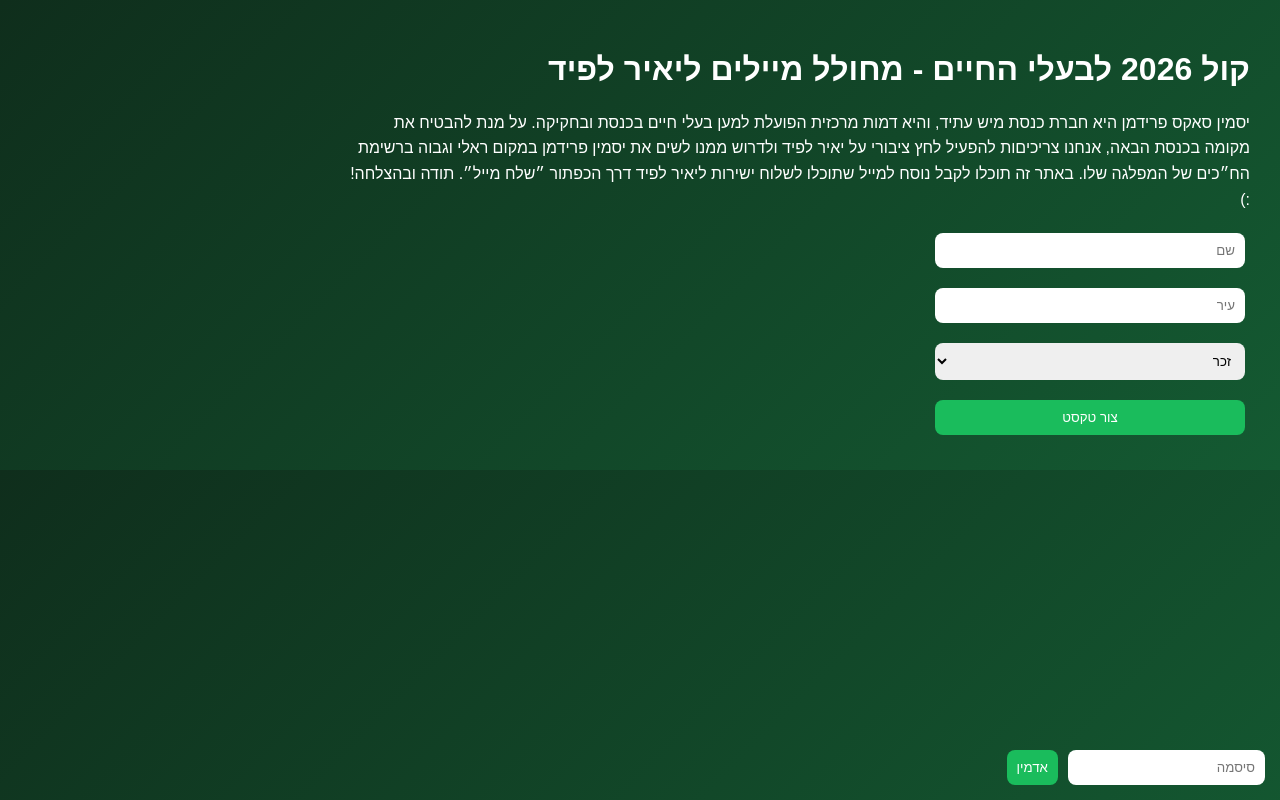
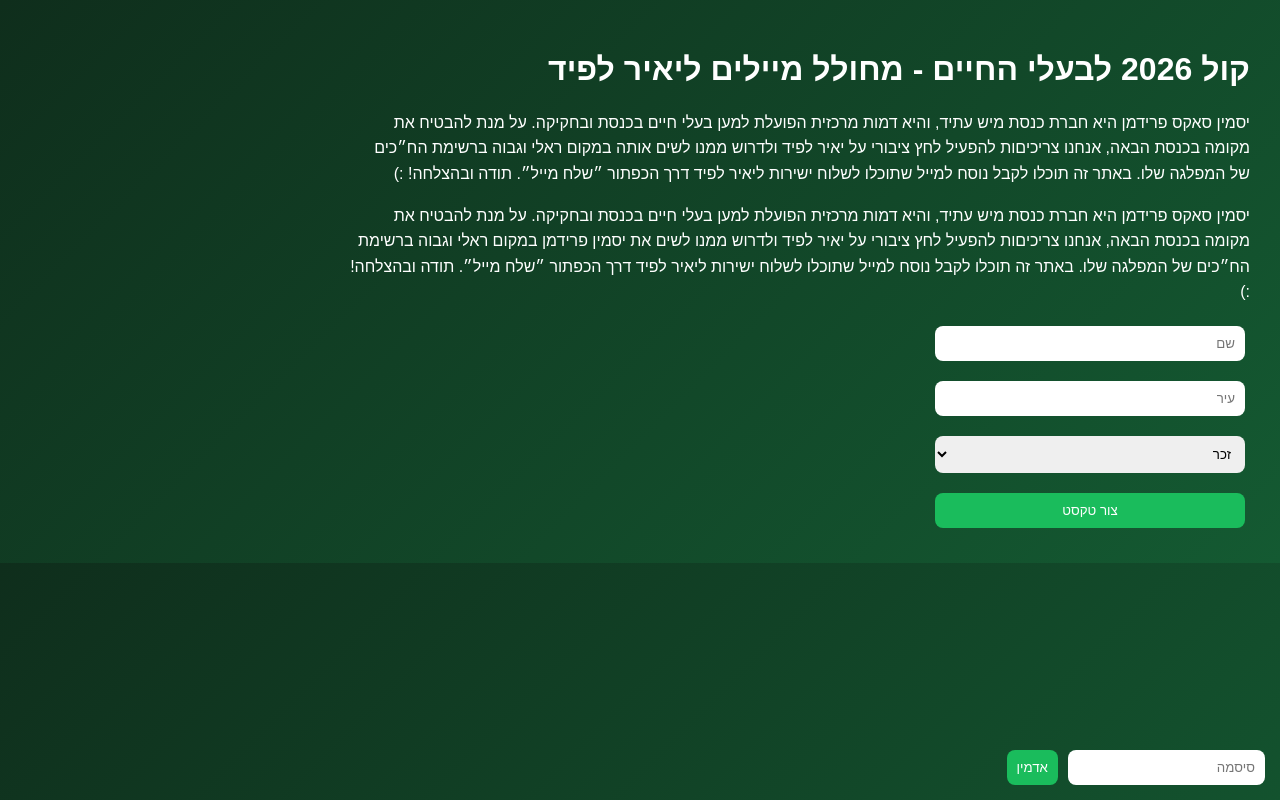
Before and after one commit to omershapiraadvocate/jasmin-email-generator, a Next.js app: page / in a window 1280 px wide. Built offline with nearby package versions, Linux system fonts and the light colour scheme.

Commit message:
update site

```diff
--- a/app/page.tsx
+++ b/app/page.tsx
@@ -12,7 +12,7 @@
   const [result, setResult] = useState("");
   const [password, setPassword] = useState("");
 
-  const email = "yairlapid@knesset.gov.il";
+  const email = "ylapid@knesset.gov.il";
 
   function resolveGender(g: Gender): "male" | "female" {
     if (g === "male") return "male";
@@ -97,7 +97,11 @@
 
       <h1>קול 2026 לבעלי החיים - מחולל מיילים ליאיר לפיד</h1>
 
-      {/* 🟢 תת כותרת יחידה בלבד */}
+      <p style={{ maxWidth: 900, lineHeight: 1.6 }}>
+        יסמין סאקס פרידמן היא חברת כנסת מיש עתיד, והיא דמות מרכזית הפועלת למען בעלי חיים בכנסת ובחקיקה. על מנת להבטיח את מקומה בכנסת הבאה, אנחנו צריכיםות להפעיל לחץ ציבורי על יאיר לפיד ולדרוש ממנו לשים אותה במקום ראלי וגבוה ברשימת הח״כים של המפלגה שלו. באתר זה תוכלו לקבל נוסח למייל שתוכלו לשלוח ישירות ליאיר לפיד דרך הכפתור ״שלח מייל״. תודה ובהצלחה! :)
+      </p>
+
+      {/* תת כותרת */}
       <p style={{ maxWidth: 900, lineHeight: 1.6 }}>
         יסמין סאקס פרידמן היא חברת כנסת מיש עתיד, והיא דמות מרכזית הפועלת למען בעלי חיים בכנסת ובחקיקה. על מנת להבטיח את מקומה בכנסת הבאה, אנחנו צריכיםות להפעיל לחץ ציבורי על יאיר לפיד ולדרוש ממנו לשים את יסמין פרידמן במקום ראלי וגבוה ברשימת הח״כים של המפלגה שלו. באתר זה תוכלו לקבל נוסח למייל שתוכלו לשלוח ישירות ליאיר לפיד דרך הכפתור ״שלח מייל״. תודה ובהצלחה! :)
       </p>
@@ -118,8 +122,14 @@
       {result && (
         <div style={{ marginTop: 20, whiteSpace: "pre-wrap" }}>
           {result}
+
           <br />
+
           <button onClick={sendEmail}>שלח מייל</button>
+
+          <div style={{ marginTop: 10, fontSize: 12, opacity: 0.8 }}>
+            אם הכפתור "שלח מייל" לא עובד לך, בבקשה להעתיק את התוכן ולשלוח ידנית ל ylapid@knesset.gov.il
+          </div>
         </div>
       )}
 
```
